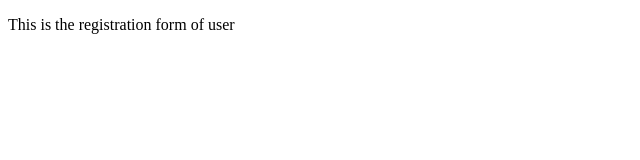
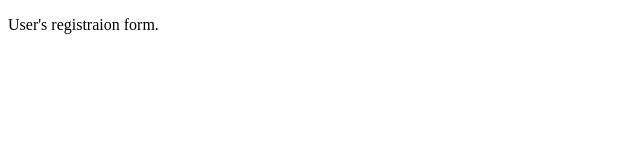
Before and after one commit to riju-2021/gitpro-repo-2025, a plain HTML site: page Services/registrationservice.html in a window 1280 px wide. Shown: the full height of the page, 0-640 px from the left. Drawn offline with Linux system fonts and the light colour scheme.

Commit message:
feature1's index.html and services/registrationservice.html has changed

```diff
--- a/Services/registrationservice.html
+++ b/Services/registrationservice.html
@@ -9,7 +9,7 @@
     <div class="contaimer">
         <div class="row">
             <div class="col-sm-12">
-                <p>This is the registration form of user</p>
+                <p>User's registraion form.</p>
             </div>
         </div>
     </div>
```
Also changed, not shown: index.html (+1 -0 lines).
